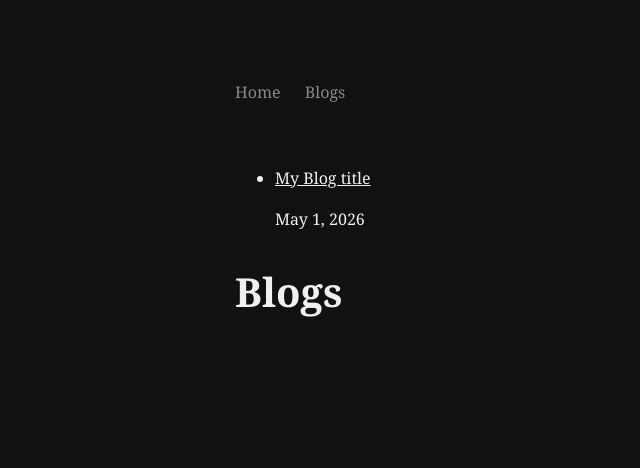
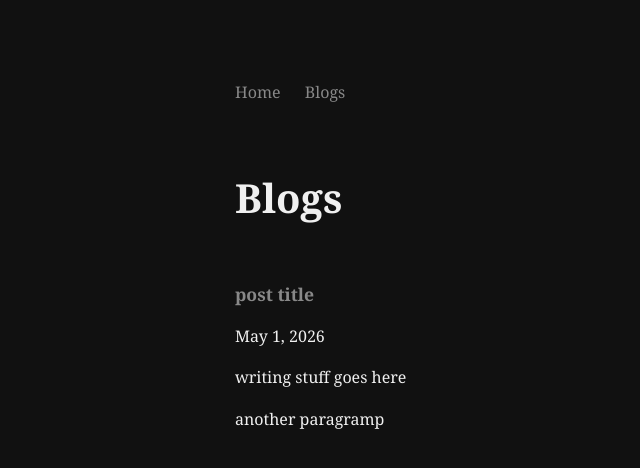
Before and after one commit to Joshua-Sh09/joshua-sh09.github.io, a plain HTML site: page blogs.html in a window 1280 px wide. Shown: the whole page, without its empty margins (80-720 px from the left). Drawn offline with Linux system fonts and the light colour scheme.

Commit message:
added, the blog directly to blog page

```diff
--- a/blogs.html
+++ b/blogs.html
@@ -9,12 +9,11 @@
         <a href="index.html">Home</a>
         <a href="blogs.html">Blogs</a>
     </nav>
-<ul>
-    <li>
-        <a href="post1.html">My Blog title</a>
-        <p> May 1, 2026 </p>
-    </li>
-</ul>
     <h1>Blogs</h1>
+    <h2> post title</h2>
+    <p class="date"> May 1, 2026</p>
+    <P>writing stuff goes here</P>
+    <p> another paragramp</p>
+
 </body>
 </html>
```
Also changed, not shown: post1.html (deleted, +0 -19 lines).
